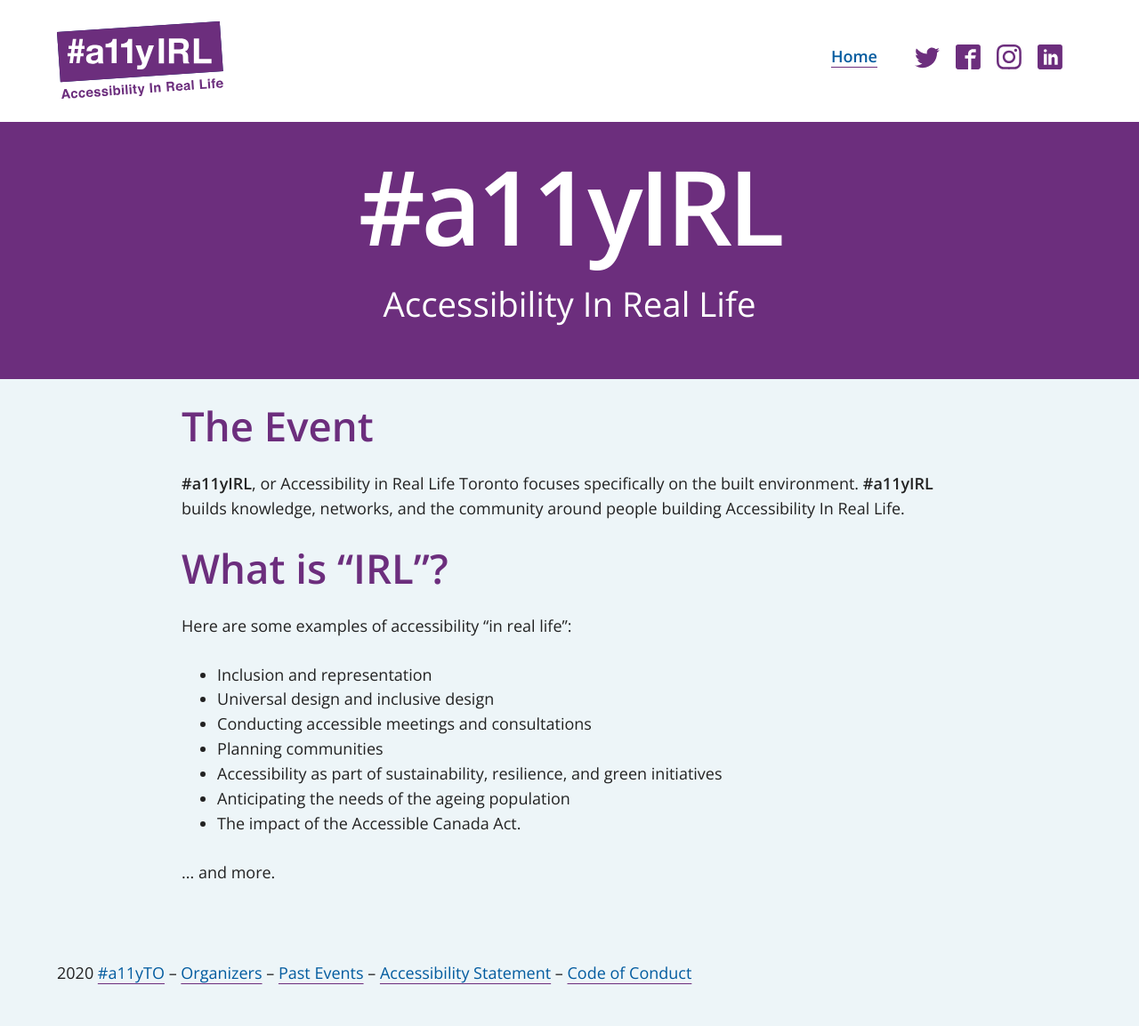
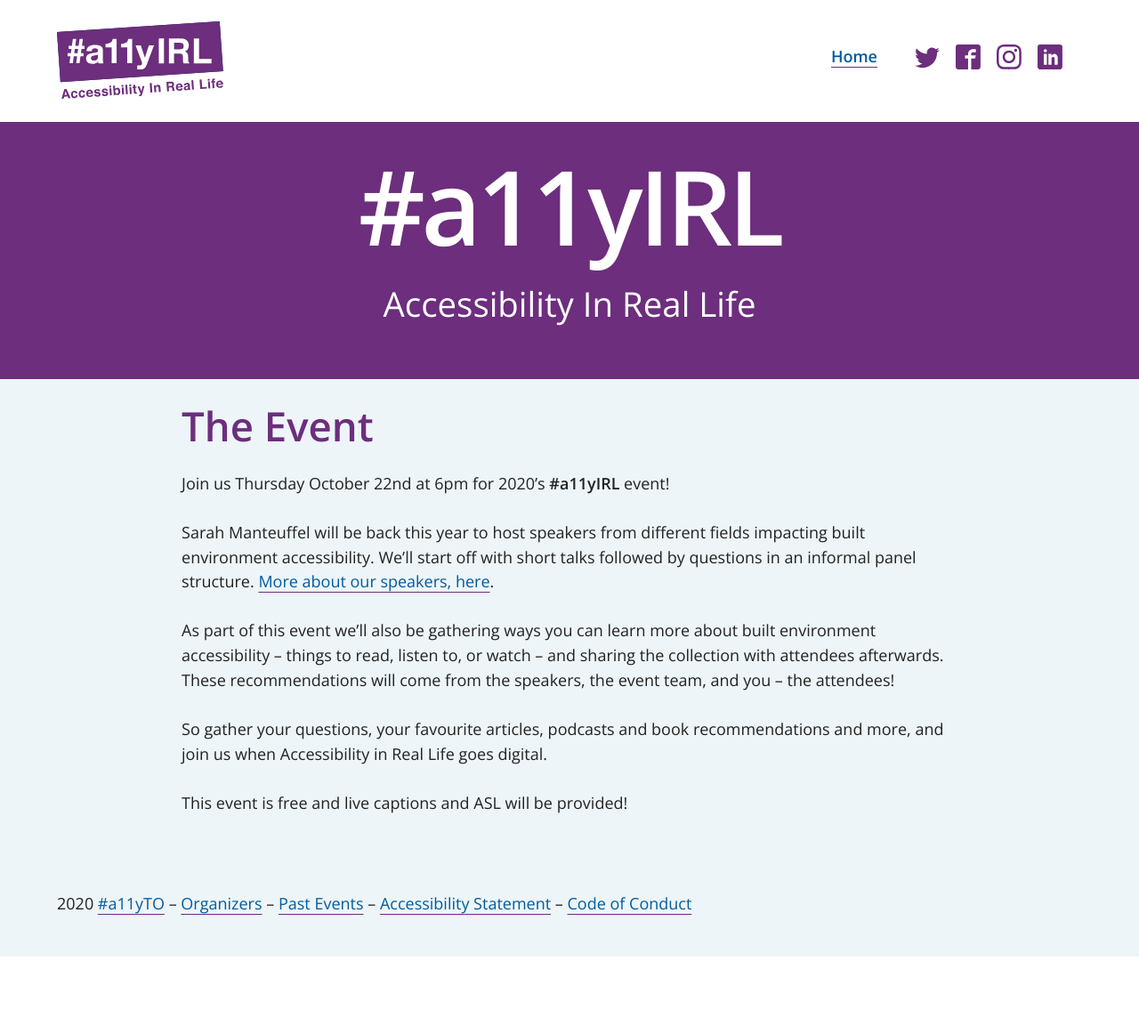
Before and after one commit to a11yTO/static-irl-site, a Jekyll site: the page built from index.html, in a window 1280 px wide. Shown: the whole page at 89% size. Built offline with Jekyll 4.4.1, drawn with Linux system fonts in a browser that asks for light colours; after the commit the page ends 1075 px from its top, so only the background shows below that.

Commit message:
Update copy

```diff
--- a/index.html
+++ b/index.html
@@ -3,21 +3,12 @@
 # To modify the layout, see https://jekyllrb.com/docs/themes/#overriding-theme-defaults
 layout: home
 id: home
-description: The event builds knowledge, networks, and the community around people building Accessibility In Real Life.
+description: So gather your questions, your favourite articles, podcasts and book recommendations and more, and join us when Accessibility in Real Life goes digital.
 ---
 
 <h1>The Event</h1>
-<p><strong>#a11yIRL</strong>, or Accessibility in Real Life Toronto focuses specifically on the built environment. <strong>#a11yIRL</strong> builds knowledge, networks, and the community around people building Accessibility In Real Life.</p>
-
-<h2>What is “IRL”? </h2>
-<p>Here are some examples of accessibility “in real life”:</p>
-<ul>
-  <li>Inclusion and representation</li>
-  <li>Universal design and inclusive design</li>
-  <li>Conducting accessible meetings and consultations</li>
-  <li>Planning communities</li>
-  <li>Accessibility as part of sustainability, resilience, and green initiatives</li>
-  <li>Anticipating the needs of the ageing population</li>
-  <li>The impact of the Accessible Canada Act.</li>
-</ul>
-<p>... and more.</p>
+<p>Join us Thursday October 22nd at 6pm for 2020’s <strong>#a11yIRL</strong> event!</p>
+<p>Sarah Manteuffel will be back this year to host speakers from different fields impacting built environment accessibility. We’ll start off with short talks followed by questions in an informal panel structure. <a href="/speakers">More about our speakers, here</a>.</p>
+<p>As part of this event we’ll also be gathering ways you can learn more about built environment accessibility – things to read, listen to, or watch – and sharing the collection with attendees afterwards. These recommendations will come from the speakers, the event team, and you – the attendees!</p>
+<p>So gather your questions, your favourite articles, podcasts and book recommendations and more, and join us when Accessibility in Real Life goes digital.</p>
+<p>This event is free and live captions and ASL will be provided!</p>
```
